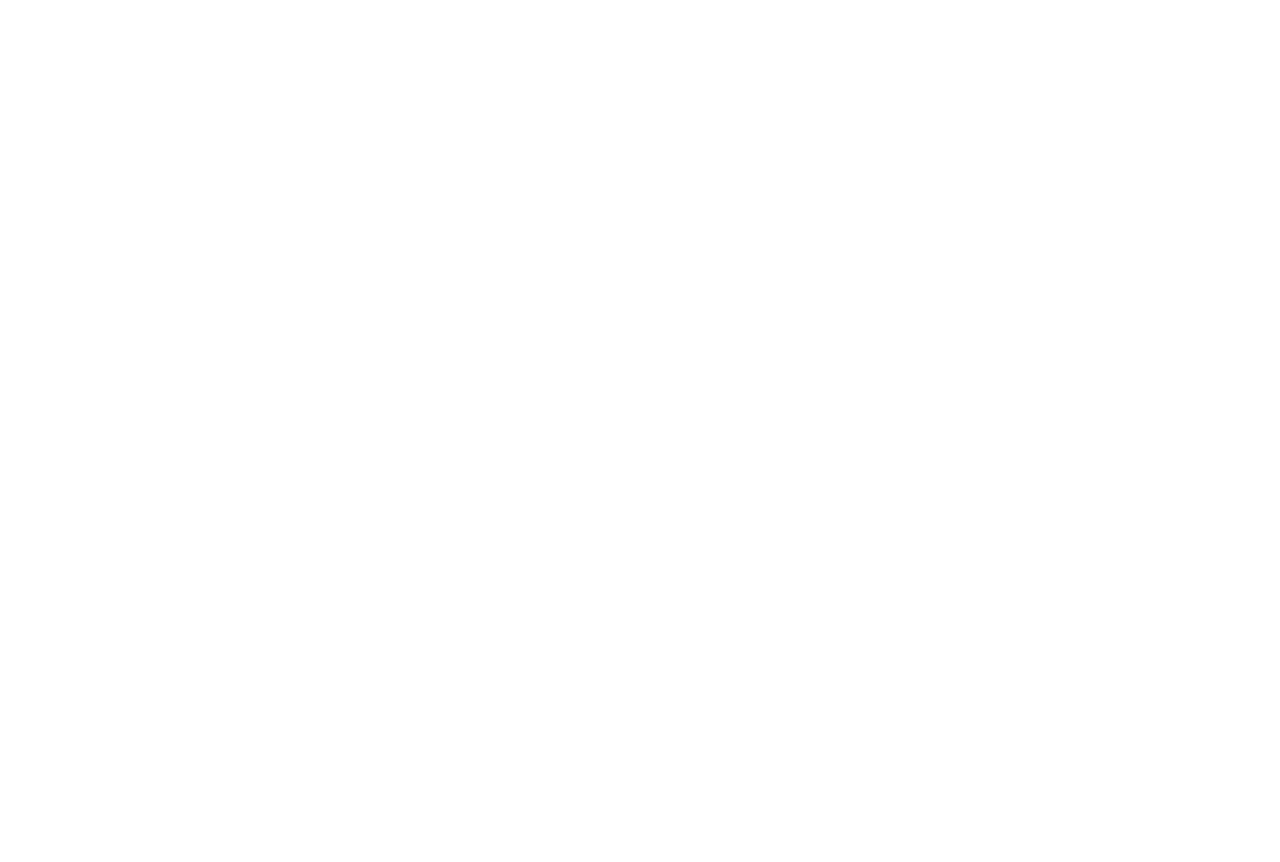
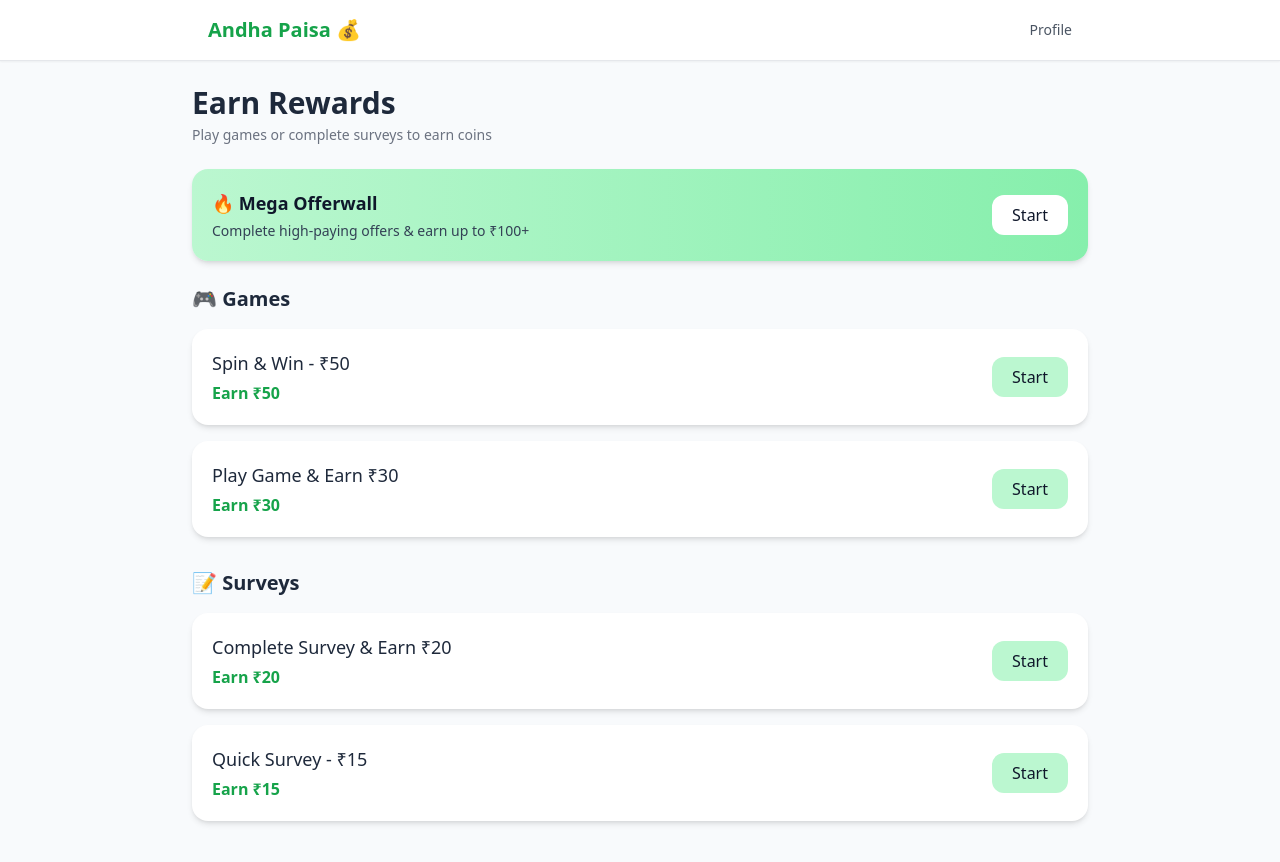
Before and after one commit to vikrantpahwa0/andha-paisa, a React (Vite) app in the folder andha-paisa/: page /dashboard in a window 1280 px wide. Before the commit this address had no page. Shown: the top 862 px of the page. Before the commit the page ends 800 px from the top, so only its background shows below. Built offline with nearby package versions, Linux system fonts and the light colour scheme.

Commit message:
offerwall implementation

```diff
--- /dev/null
+++ b/andha-paisa/src/pages/dashboard.jsx
@@ -0,0 +1,134 @@
+import { useNavigate } from "react-router-dom";
+
+const surveys = [
+  {
+    id: 1,
+    title: "Complete Survey & Earn ₹20",
+    reward: "₹20",
+    link: "https://mylead.global/offer1",
+  },
+  {
+    id: 2,
+    title: "Quick Survey - ₹15",
+    reward: "₹15",
+    link: "https://mylead.global/offer2",
+  },
+];
+
+const games = [
+  {
+    id: 3,
+    title: "Spin & Win - ₹50",
+    reward: "₹50",
+    link: "https://mylead.global/offer3",
+  },
+  {
+    id: 4,
+    title: "Play Game & Earn ₹30",
+    reward: "₹30",
+    link: "https://mylead.global/offer4",
+  },
+];
+
+function Dashboard() {
+  const navigate = useNavigate();
+
+  const handleOfferClick = (offerLink) => {
+    const userId = "user_1"; // TODO: replace with real logged-in user id
+    const finalLink = `${offerLink}?ml_sub1=${userId}`;
+    window.open(finalLink, "_blank");
+  };
+
+  const renderSection = (title, data) => (
+    <div className="max-w-4xl mx-auto mb-8">
+      <h2 className="text-xl font-semibold text-slate-800 mb-4">{title}</h2>
+
+      <div className="grid gap-4">
+        {data.map((item) => (
+          <div
+            key={item.id}
+            className="bg-white rounded-2xl shadow-md p-5 flex items-center justify-between hover:shadow-lg transition"
+          >
+            <div>
+              <h3 className="text-lg font-medium text-slate-800">
+                {item.title}
+              </h3>
+              <p className="text-green-600 font-semibold mt-1">
+                Earn {item.reward}
+              </p>
+            </div>
+
+            <button
+              onClick={() => handleOfferClick(item.link)}
+              className="px-5 py-2 rounded-xl bg-green-200 text-slate-900 font-medium hover:bg-green-300 transition active:scale-95"
+            >
+              Start
+            </button>
+          </div>
+        ))}
+      </div>
+    </div>
+  );
+
+  return (
+    <div className="min-h-screen bg-slate-50">
+      {/* 🔝 Navbar */}
+      <div className="bg-white shadow-sm border-b">
+        <div className="max-w-4xl mx-auto px-4 py-4 flex items-center justify-between">
+          {/* Logo */}
+          <h1 className="text-xl font-semibold text-green-600">
+            Andha Paisa 💰
+          </h1>
+
+          {/* Profile */}
+          <button
+            onClick={() => navigate("/profile")}
+            className="text-sm text-gray-600 hover:text-gray-800"
+          >
+            Profile
+          </button>
+        </div>
+      </div>
+
+      {/* 🔽 Content */}
+      <div className="p-4 sm:p-6">
+        {/* Header */}
+        <div className="max-w-4xl mx-auto mb-6">
+          <h1 className="text-2xl sm:text-3xl font-semibold text-slate-800">
+            Earn Rewards
+          </h1>
+          <p className="text-gray-500 text-sm mt-1">
+            Play games or complete surveys to earn coins
+          </p>
+        </div>
+
+        {/* 🔥 Offerwall Card */}
+        <div className="max-w-4xl mx-auto mb-6">
+          <div className="bg-gradient-to-r from-green-200 to-green-300 rounded-2xl shadow-md p-5 flex items-center justify-between">
+            <div>
+              <h3 className="text-lg font-semibold text-slate-900">
+                🔥 Mega Offerwall
+              </h3>
+              <p className="text-sm text-slate-700 mt-1">
+                Complete high-paying offers & earn up to ₹100+
+              </p>
+            </div>
+
+            <button
+              onClick={() => navigate("/offerwall")}
+              className="px-5 py-2 rounded-xl bg-white text-slate-900 font-medium hover:bg-gray-100 transition active:scale-95"
+            >
+              Start
+            </button>
+          </div>
+        </div>
+
+        {/* Sections */}
+        {renderSection("🎮 Games", games)}
+        {renderSection("📝 Surveys", surveys)}
+      </div>
+    </div>
+  );
+}
+
+export default Dashboard;
--- /dev/null
+++ b/andha-paisa/src/pages/offerwall.jsx
@@ -0,0 +1,26 @@
+function Offerwall() {
+  return (
+    <div className="min-h-screen bg-slate-50">
+      {/* Top Bar */}
+      <div className="bg-white shadow-sm border-b px-4 py-4 flex items-center">
+        <button
+          onClick={() => window.history.back()}
+          className="text-gray-600 mr-3"
+        >
+          ←
+        </button>
+        <h1 className="text-lg font-semibold text-green-600">Andha Paisa 💰</h1>
+      </div>
+
+      {/* Iframe */}
+      <iframe
+        src="https://reward-me.eu/aaf6f5fa-2ba4-11f1-8e50-4e5c1971bddc"
+        sandbox="allow-top-navigation allow-scripts allow-same-origin allow-popups allow-forms"
+        className="w-full h-[calc(100vh-64px)] border-none"
+        title="Offerwall"
+      />
+    </div>
+  );
+}
+
+export default Offerwall;
--- a/andha-paisa/src/routes/app-routes.jsx
+++ b/andha-paisa/src/routes/app-routes.jsx
@@ -2,6 +2,8 @@ import { BrowserRouter, Routes, Route } from "react-router-dom";
 import Login from "../pages/auth/login";
 import Verification from "../pages/auth/otp-screen";
 import Registration from "../pages/auth/registration";
+import Dashboard from "../pages/dashboard";
+import Offerwall from "../pages/offerwall";
 
 export default function AppRoutes() {
   return (
@@ -10,7 +12,8 @@ export default function AppRoutes() {
         <Route path="/" element={<Login />} />
         <Route path="/verify" element={<Verification />} />
         <Route path="/register" element={<Registration />} />
-
+        <Route path="/dashboard" element={<Dashboard />} />
+        <Route path="/offerwall" element={<Offerwall />} />
       </Routes>
     </BrowserRouter>
   );
```
